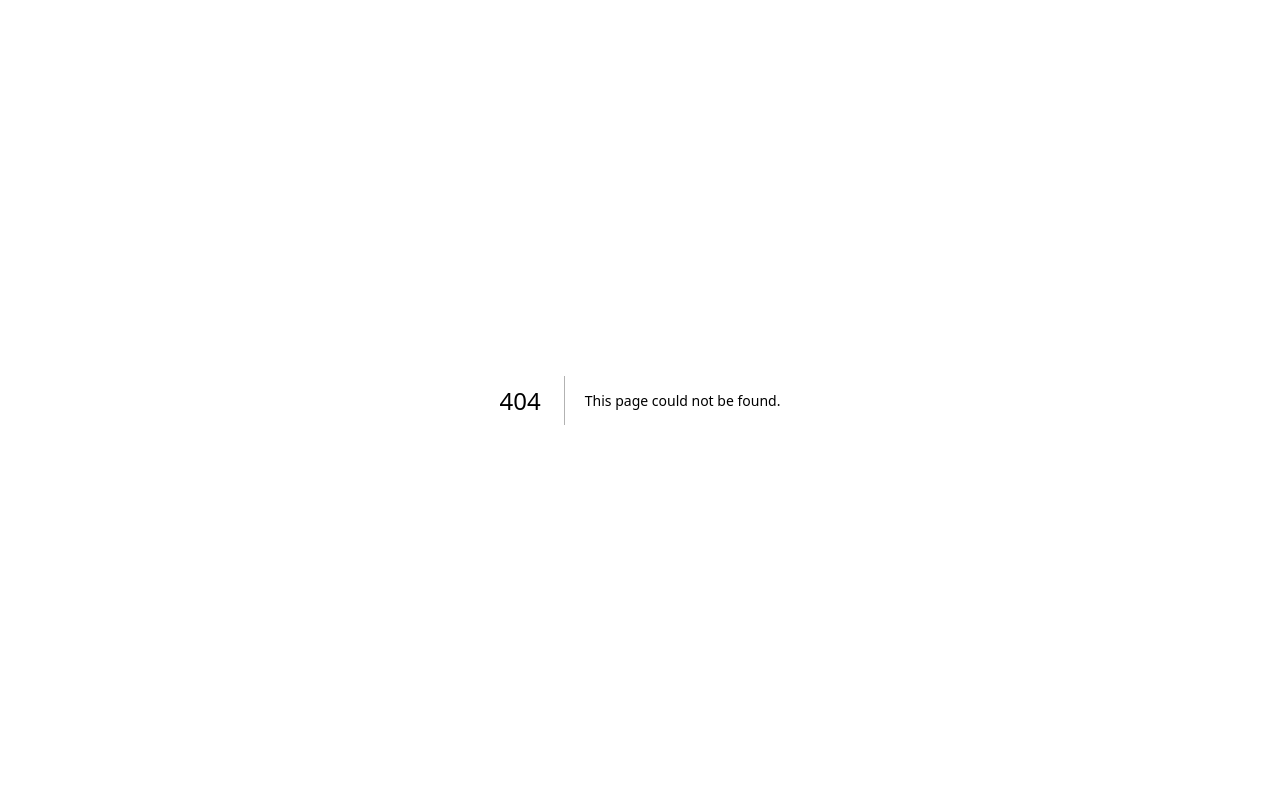
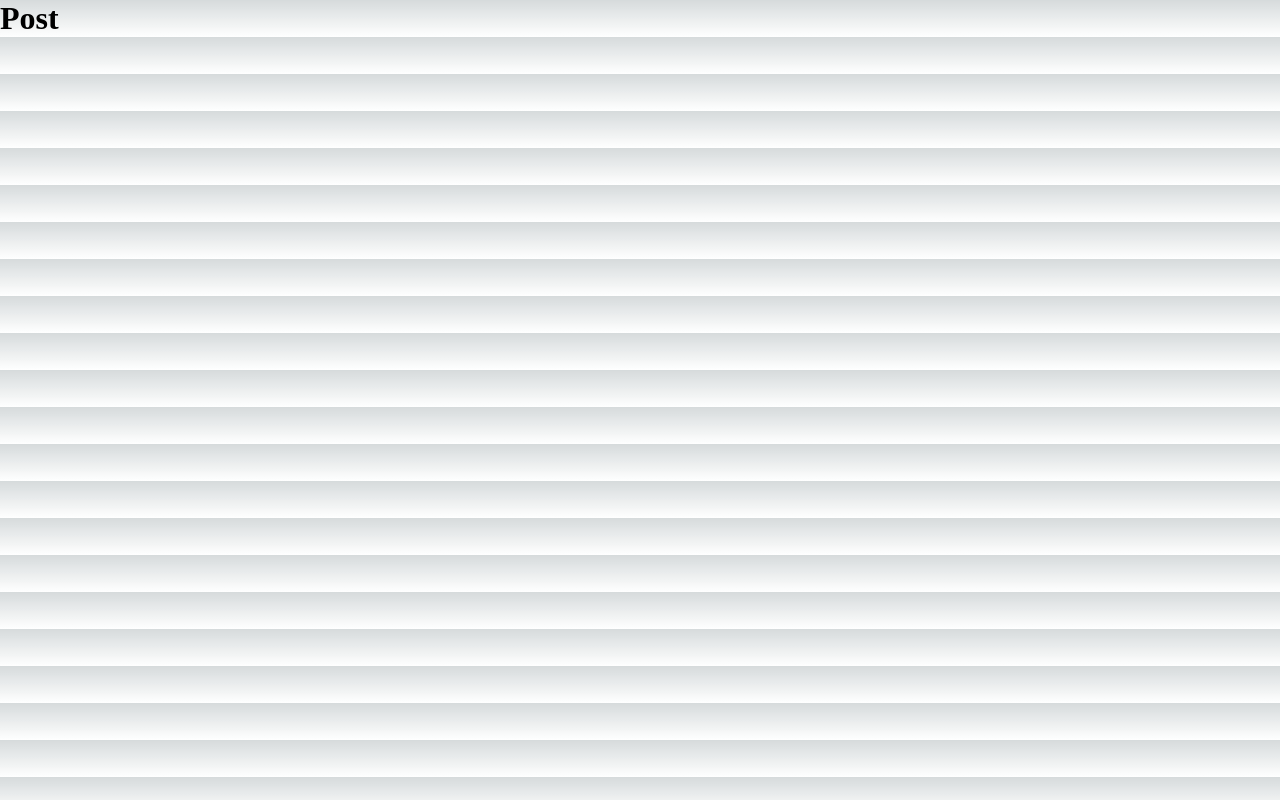
Before and after one commit to fishworm96/next-demo1, a Next.js app: page /post in a window 1280 px wide. Before the commit this address had no page. Built offline with nearby package versions, Linux system fonts and the light colour scheme.

Commit message:
feat: 添加第一个路由

```diff
--- /dev/null
+++ b/src/pages/post/index.tsx
@@ -0,0 +1,5 @@
+const Post = () => {
+  return <h1>Post</h1>
+}
+
+export default Post
```
